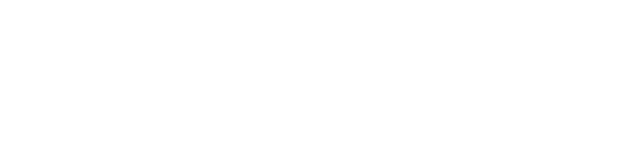
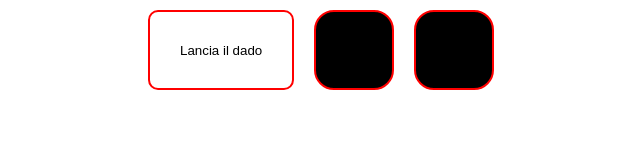
Before and after one commit to GiuseppeTodisco92/js-mail-dadi, a plain HTML site: page giocodadi/index.html in a window 1280 px wide. Shown: the whole page, without its empty margins (172-812 px from the left). Drawn offline with Linux system fonts and the light colour scheme.

Commit message:
add style

```diff
--- a/giocodadi/css/style.css
+++ b/giocodadi/css/style.css
@@ -0,0 +1,36 @@
+*{
+    margin: 0;
+    padding: 0;
+    box-sizing: border-box;
+}
+
+.btn{
+    padding: 30px;
+    border-radius: 10px;
+    background-color: white  ;
+    border: 2px solid red;
+}
+
+.btn:hover{
+    background-color: rgb(245, 245, 245);
+}
+
+.container{
+    width: 50%;
+    padding: 10px 0px;
+    margin:auto;
+    display: flex;
+    gap: 20px;
+}
+
+.dado_player,.dado_computer {
+    display: flex;
+    justify-content: center;
+    align-items: center;
+    width: 80px;
+    height: 80px;
+    background-color: black;
+    color: white;
+    border-radius: 20px;
+    border: 2px solid red;
+}
--- a/giocodadi/index.html
+++ b/giocodadi/index.html
@@ -8,6 +8,12 @@
     <title>Gioco-dadi</title>
 </head>
 <body>
+    <div class="container">
+        <button class="btn">Lancia il dado</button>
+        <div class="dado_player"></div>
+        <div class="dado_computer"></div>
+    </div>
 
+    <script src="js/main.js"></script>
 </body>
 </html>
```
